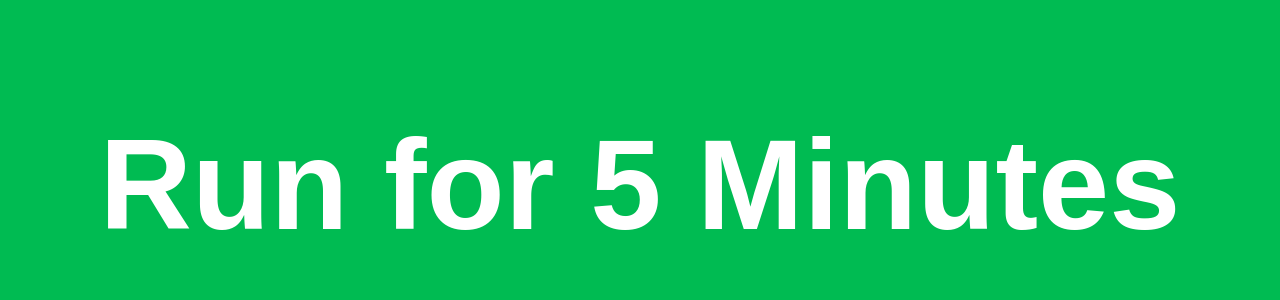
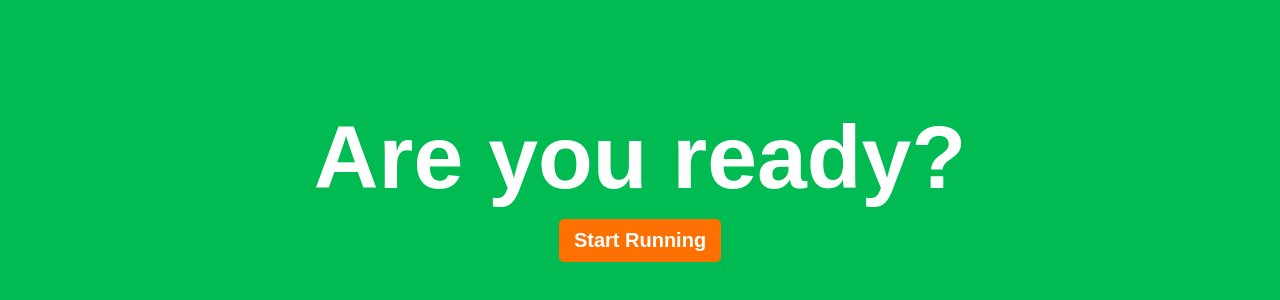
Before and after one commit to sanjuBhai-sudo/reminder, a plain HTML site: page index.html in a window 1280 px wide. Shown: the part 216-516 px from the top of the page. Drawn offline with Linux system fonts and the light colour scheme.

Commit message:
Update index.html

```diff
--- a/index.html
+++ b/index.html
@@ -14,21 +14,61 @@
         width: 100vw;
         height: 100vh;
     }
-    h1 {
-		display: flex;
+    div.container {
+    	display: flex;
         justify-content: center;
         align-items: center;
         flex-direction: column;
         width: 100%;
         height: 100%;
+    }
+    h1 {
         color: white;
         text-align: center;
-        font-size: 10vw;
+        font-size: 7vw;
         font-family: sans-serif;
+    }
+    #startRun {
+        display: inline-block;
+        border: 0;
+        outline: 0;
+        padding: 10px 15px;
+        font-size: 20px;
+        color: white;
+        background: #ff7003;
+        font-weight: bold;
+        font-family: sans-serif;
+        border-radius: 5px;
+        cursor: pointer;
     }
     </style>
   </head>
   <body>
-    <h1> Run for 5 Minutes</h1>
+  	<div class="container">
+    	<h1 style="margin-bottom:10px;"> Run for 5 Minutes</h1>
+        <button id="startRun">Start Running</button>
+    </div>
+
+    <script>
+    window.onload = function() {
+    document.querySelector('h1').textContent = 'Are you ready?';
+    setTimeout(function() {
+        let time = 300;
+        let intervalId = setInterval(function() {
+            let minutes = Math.floor(time / 60);
+            let seconds = time % 60;
+            document.querySelector('h1').textContent = `${minutes.toString().padStart(2, '0')}:${seconds.toString().padStart(2, '0')}`;
+            time--;
+            if (time < 0) {
+                clearInterval(intervalId);
+                document.querySelector('h1').textContent = 'Finished! Let\'s get back to the work';
+                setTimeout(function() {
+                    window.close();
+                }, 10000);
+            }
+        }, 1000);
+    }, 10000);
+};
+    </script>
   </body>
 </html>
```
